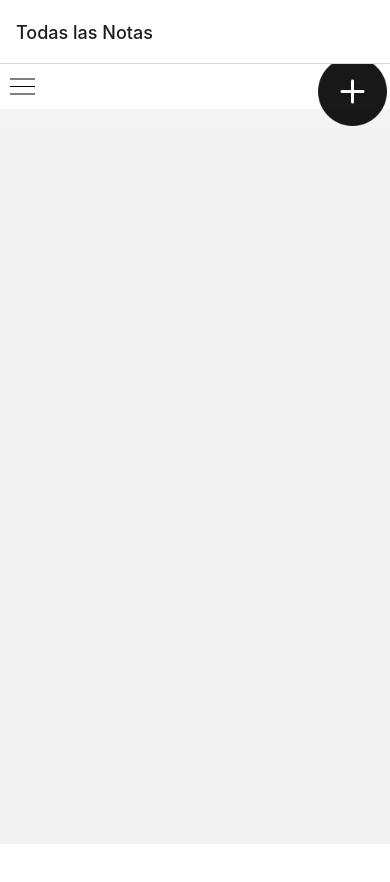
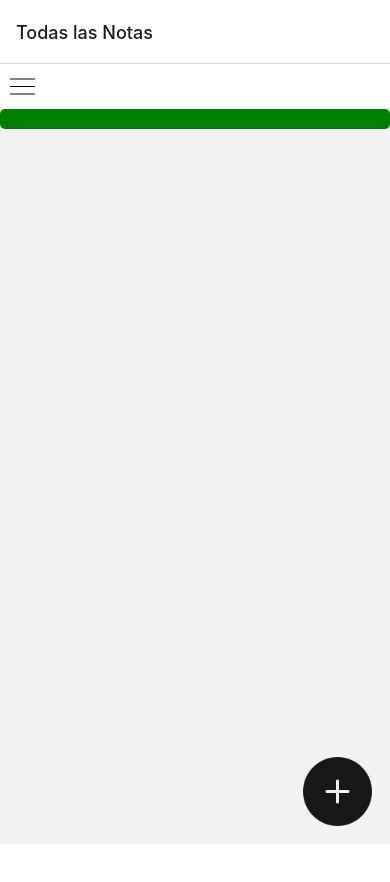
Before and after one commit to juliograterol/notes_front, a React Native app: screen / in a window 390 px wide. Shown: the top 882 px of the page. Before the commit the page ends 844 px from the top, so only its background shows below. Built offline with nearby package versions, Linux system fonts and the light colour scheme.

Commit message:
fixed styles for Notes and ButtonComponents

```diff
--- a/components/Add.js
+++ b/components/Add.js
@@ -5,8 +5,8 @@ const AddButton = ({ onPress }) => {
   const styles = StyleSheet.create({
     button: {
       position: "absolute",
-      right: 0,
-      bottom: 0,
+      right: 15,
+      bottom: 15,
     },
     imagen: {
       opacity: 0.9,
--- a/components/ButtonComponent.js
+++ b/components/ButtonComponent.js
@@ -1,14 +1,14 @@
 import React from "react";
 import { View, Text, Image, StyleSheet, TouchableOpacity } from "react-native";
 
-const ButtonComponent = ({ onPress, imageSource, buttonText }) => {
+const ButtonComponent = ({ onPress, imageSource, buttonText, color }) => {
   const styles = StyleSheet.create({
     container: {
       padding: 10,
       borderRadius: 5,
       justifyContent: "center",
       alignItems: "center",
-      backgroundColor: "#ffffff25",
+      backgroundColor: color,
     },
     imagen: {
       opacity: 0.9,
--- a/screens/AllNotes.js
+++ b/screens/AllNotes.js
@@ -9,38 +9,49 @@ const AllNotes = ({ navigation }) => {
 
   // Función para agregar un elemento a la vista
   const addNote = () => {
+    const i = notes.length + 1;
     const newNote = (
       <ButtonComponent
-        onPress={() => navigation.navigate("Nota")}
+        color={"#ffffff25"}
+        onPress={() => navigation.navigate(`Nota`)}
         imageSource={require("../assets/Note.png")}
-        buttonText="Nota"
+        buttonText={`Nota ${i}`}
       />
     );
     setNotes([...notes, newNote]);
   };
 
   return (
-    <View>
+    <>
       <Menu navigation={navigation} />
-      <View style={styles.container}>
-        {notes.map((note, index) => (
-          <View key={index}>{note}</View>
-        ))}
+      <View
+        style={{
+          alignItems: "center",
+          height: "100%",
+        }}
+      >
+        <View style={styles.container}>
+          {notes.map((note, index) => (
+            <View key={index} style={{ margin: 5, width: "30%" }}>
+              {note}
+            </View>
+          ))}
+        </View>
       </View>
       <AddButton onPress={addNote} />
-    </View>
+    </>
   );
 };
 
 const styles = StyleSheet.create({
   container: {
+    width: "100%",
     flexDirection: "row",
     flexWrap: "wrap",
     padding: 10,
     borderRadius: 5,
-    justifyContent: "space-evenly",
     alignItems: "flex-start",
-    backgroundColor: "#ffffff25",
+    backgroundColor: "green",
   },
 });
 
```
